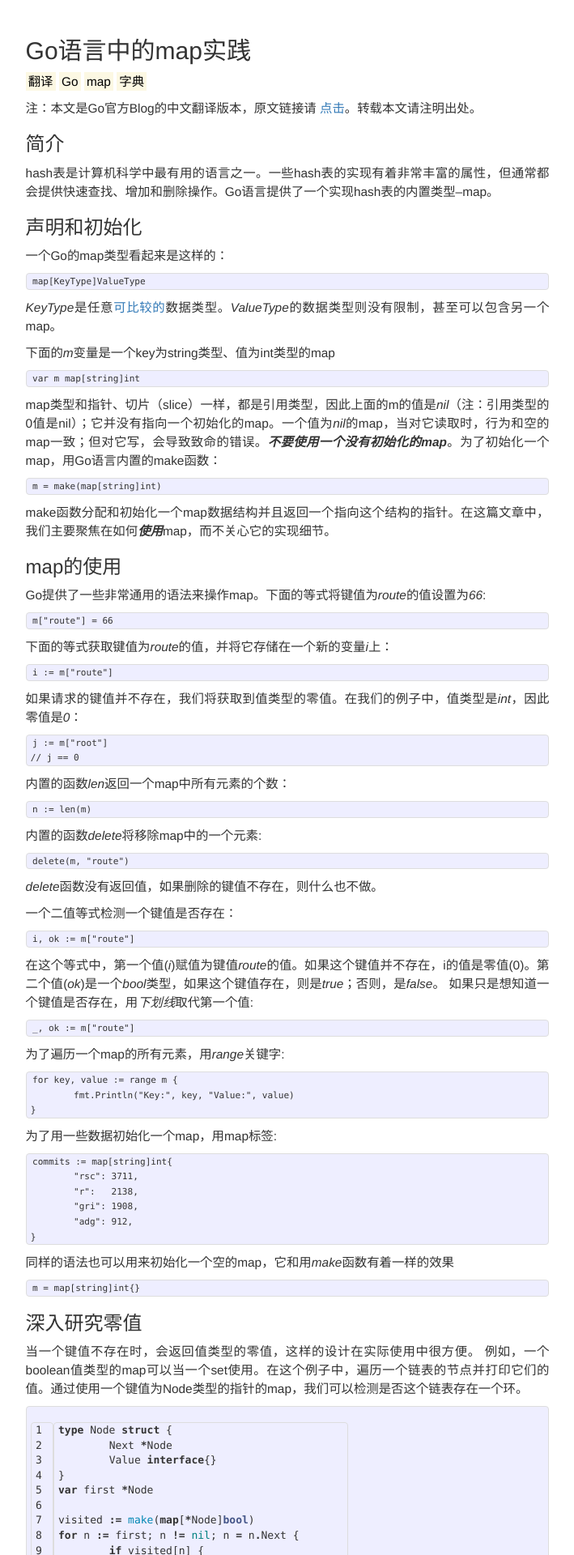
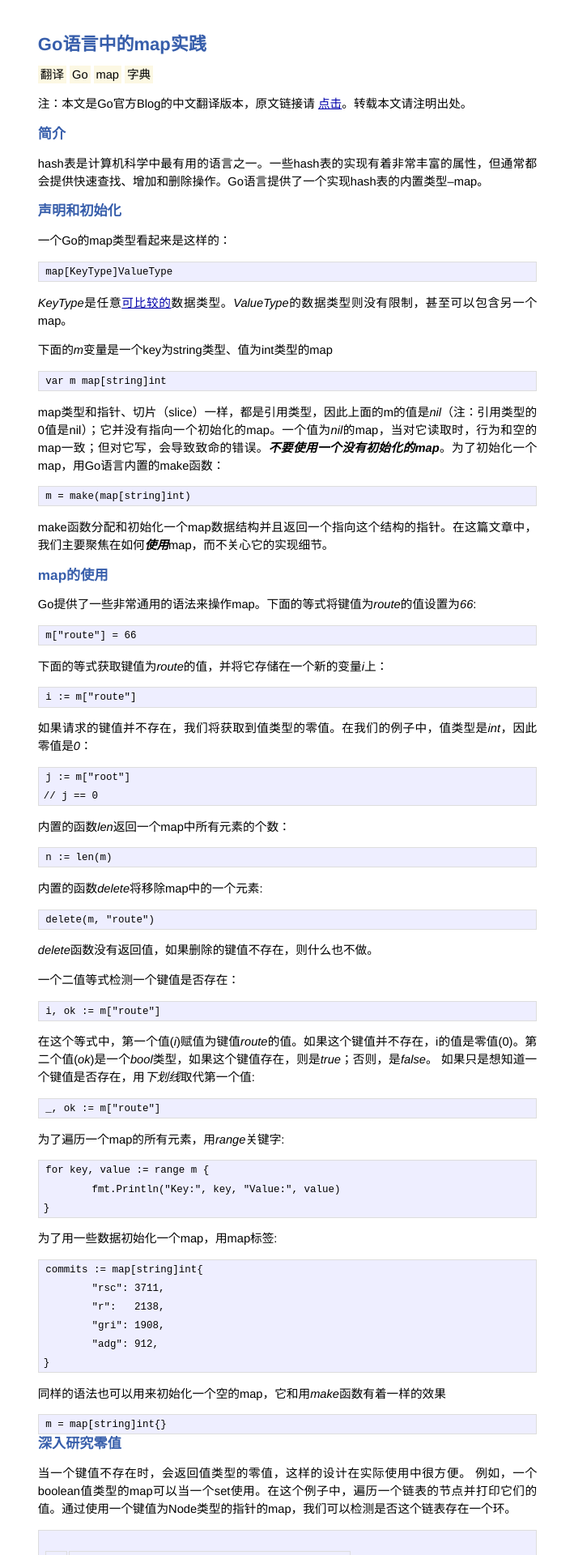
Before and after one commit to gowithrain/gowithrain.github.io, a Jekyll site: the page built from _posts/2016-03-24-go-map-in-action.md, in a window 1280 px wide. Shown: the top 1920 px of the page at 81% size, without its empty margins (285-994 px from the left). Built offline with Jekyll 4.4.1, drawn with Linux system fonts in a browser that asks for light colours; nearby versions of some CDN libraries.

Commit message:
update css

```diff
--- a/_layouts/default.html
+++ b/_layouts/default.html
@@ -17,17 +17,6 @@
    <script type="text/javascript" src="http://use.typekit.com/jpd0pfm.js"></script>
    <script type="text/javascript">try{Typekit.load();}catch(e){}</script>
 
-   <!-- 新 Bootstrap 核心 CSS 文件 -->
-   <link rel="stylesheet" href="//cdn.bootcss.com/bootstrap/3.3.5/css/bootstrap.min.css">
-
-   <!-- 可选的Bootstrap主题文件（一般不用引入） -->
-   <link rel="stylesheet" href="//cdn.bootcss.com/bootstrap/3.3.5/css/bootstrap-theme.min.css">
-
-   <!-- jQuery文件。务必在bootstrap.min.js 之前引入 -->
-   <script src="//cdn.bootcss.com/jquery/1.11.3/jquery.min.js"></script>
-
-   <!-- 最新的 Bootstrap 核心 JavaScript 文件 -->
-   <script src="//cdn.bootcss.com/bootstrap/3.3.5/js/bootstrap.min.js"></script>
 </head>
 <body>
 
@@ -42,7 +31,7 @@
   {{ content }}
 
   <div class="footer">
-    <p  font-size="16px" class="lead blog-description">思绪就像风，偶尔吹落叶子</p>
+    <p  class="lead blog-description">思绪就像风，偶尔吹落叶子</p>
     <!--
     <div class="contact">
       <p>
--- a/css/screen.css
+++ b/css/screen.css
@@ -23,8 +23,8 @@
 }
 
 h1, h2, h3, h4, h5, h6 {
-    color: #375EAB;
-    font-weight: bold;
+    color: #375EAB !important;
+    font-weight: bold !important;
 }
 
 h1 {
@@ -201,3 +201,13 @@
 #related h2 {
     margin-bottom: 1em;
 }
+
+mark {
+    color: #000;
+    background: #ff0;
+}
+
+.mark, mark {
+    padding: .2em;
+    background-color: #fcf8e3;
+}
```
